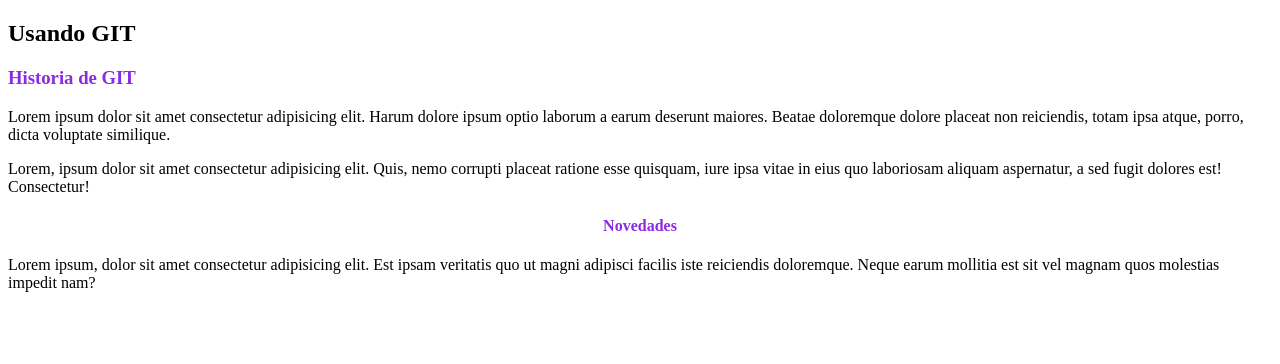
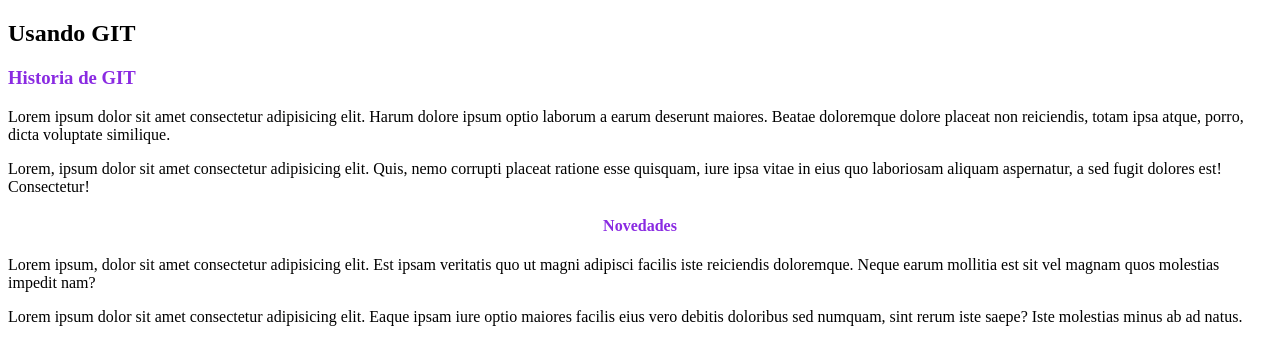
Before and after one commit to dceballoz/ActividadGit, a plain HTML site: page pages/index.html in a window 1280 px wide. Drawn offline with Linux system fonts and the light colour scheme.

Commit message:
Añadiendo aside

```diff
--- a/pages/index.html
+++ b/pages/index.html
@@ -30,5 +30,11 @@
                  Neque earum mollitia est sit vel magnam quos
                  molestias impedit nam?</p>
           </section>
+          <aside>
+            <p>Lorem ipsum dolor sit amet consectetur adipisicing elit.
+                 Eaque ipsam iure optio maiores facilis eius vero debitis
+                 doloribus sed numquam, sint rerum iste saepe? Iste molestias
+                  minus ab ad natus.</p>
+          </aside>
 </body>
 </html>
```
